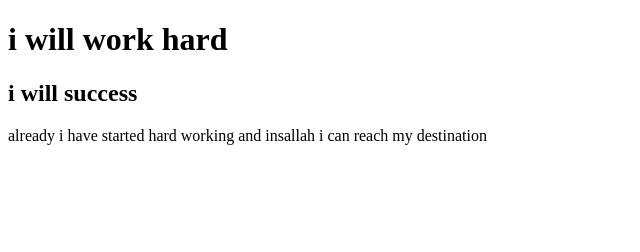
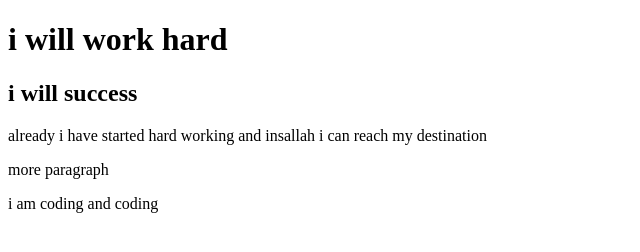
Before and after one commit to DevTushu/my-second-repo, a plain HTML site: page index.html in a window 1280 px wide. Shown: the whole page, without its empty margins (0-640 px from the left). Drawn offline with Linux system fonts and the light colour scheme.

```diff
--- a/index.html
+++ b/index.html
@@ -9,5 +9,7 @@
     <h1>i will work hard</h1>
     <h2>i will success </h2>
     <p>already i have started hard working and insallah i can reach my destination</p>
+    <p>more paragraph</p>
+    <p>i am coding and coding</p>
 </body>
 </html>
```
